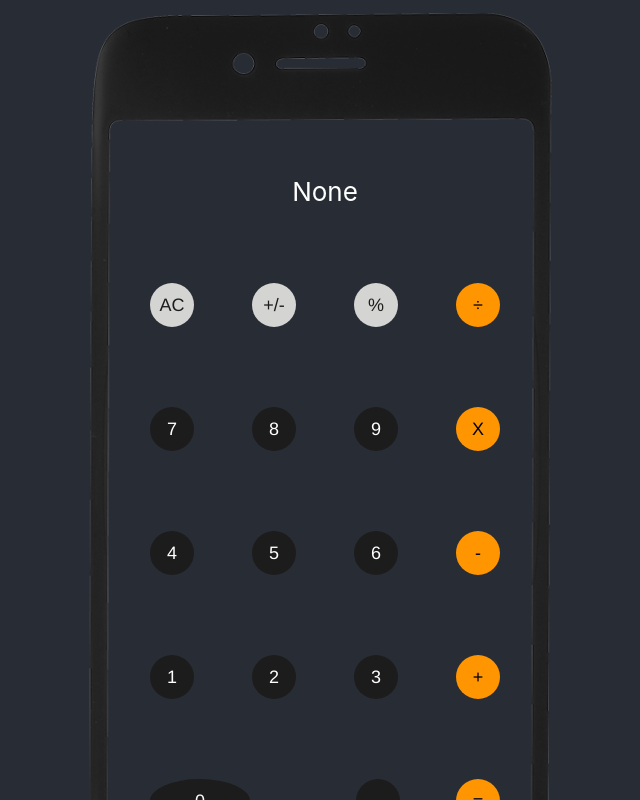
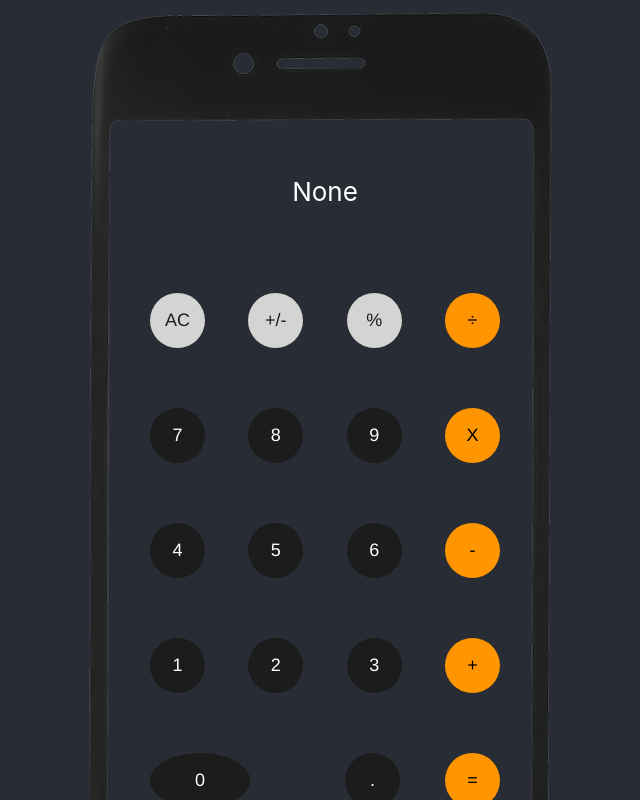
Before and after one commit to BrianBeeler/react-calculator, a React (Create React App) app in the folder calculator/: page / in a window 1280 px wide. Shown: the top 800 px of the page, without its empty margins (315-955 px from the left). Built offline with nearby package versions, Linux system fonts and the light colour scheme.

Commit message:
Moved buttons.

```diff
--- a/calculator/src/components/CalcButtons/Calculator.module.css
+++ b/calculator/src/components/CalcButtons/Calculator.module.css
@@ -1,7 +1,7 @@
 button {
     border-radius: 50%;
-    width: 44px;
-    height: 44px;
+    width: 55px;
+    height: 55px;
     font-family: Helvetica, Arial, sans-serif;
     font-size: 18px;
     border: none
@@ -16,7 +16,7 @@ button {
 }
 
 .parent-of-buttons {
-  margin-top: 0px;
+  margin-top: 10px;
   width: 350px;
 
 }
@@ -27,7 +27,7 @@ button {
 
   display: flex;
   justify-content: space-between;
-  margin-bottom: 80px;
+  margin-bottom: 60px;
 }
 
 .lg-button {
```
